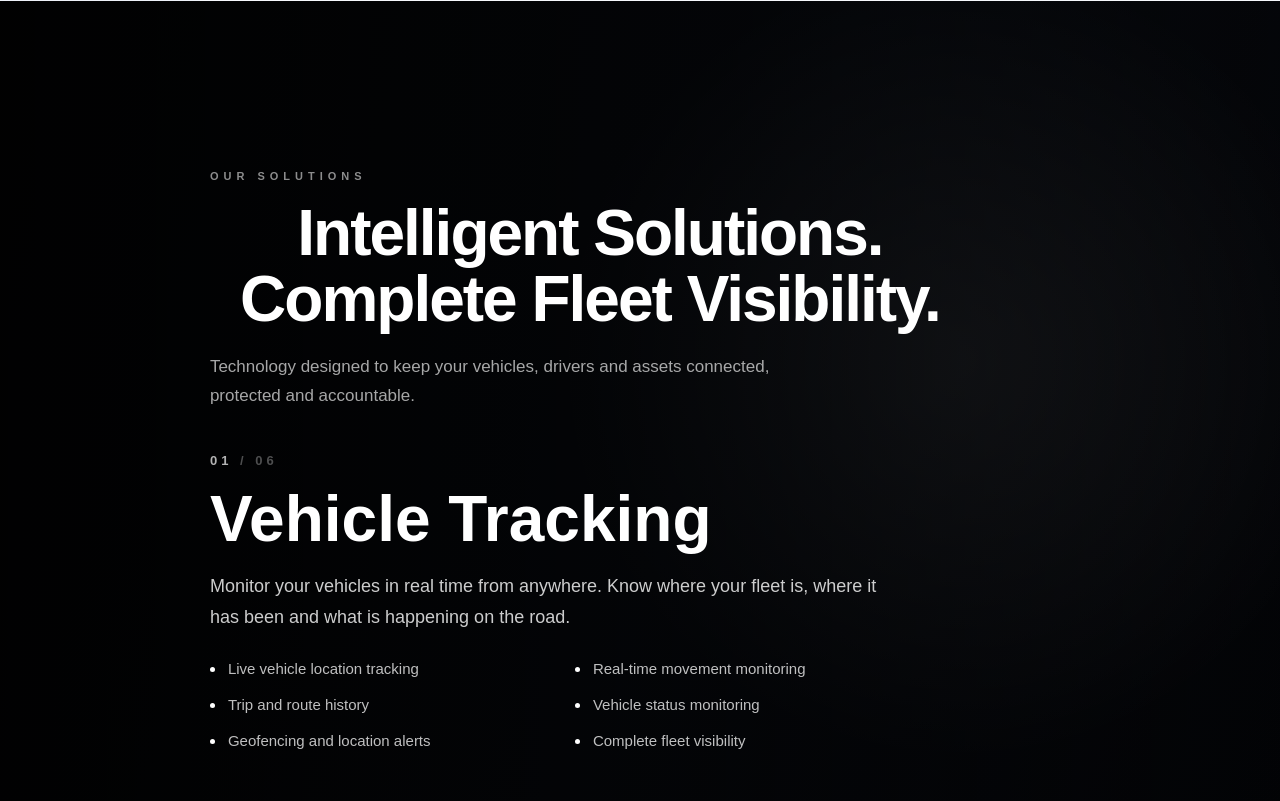
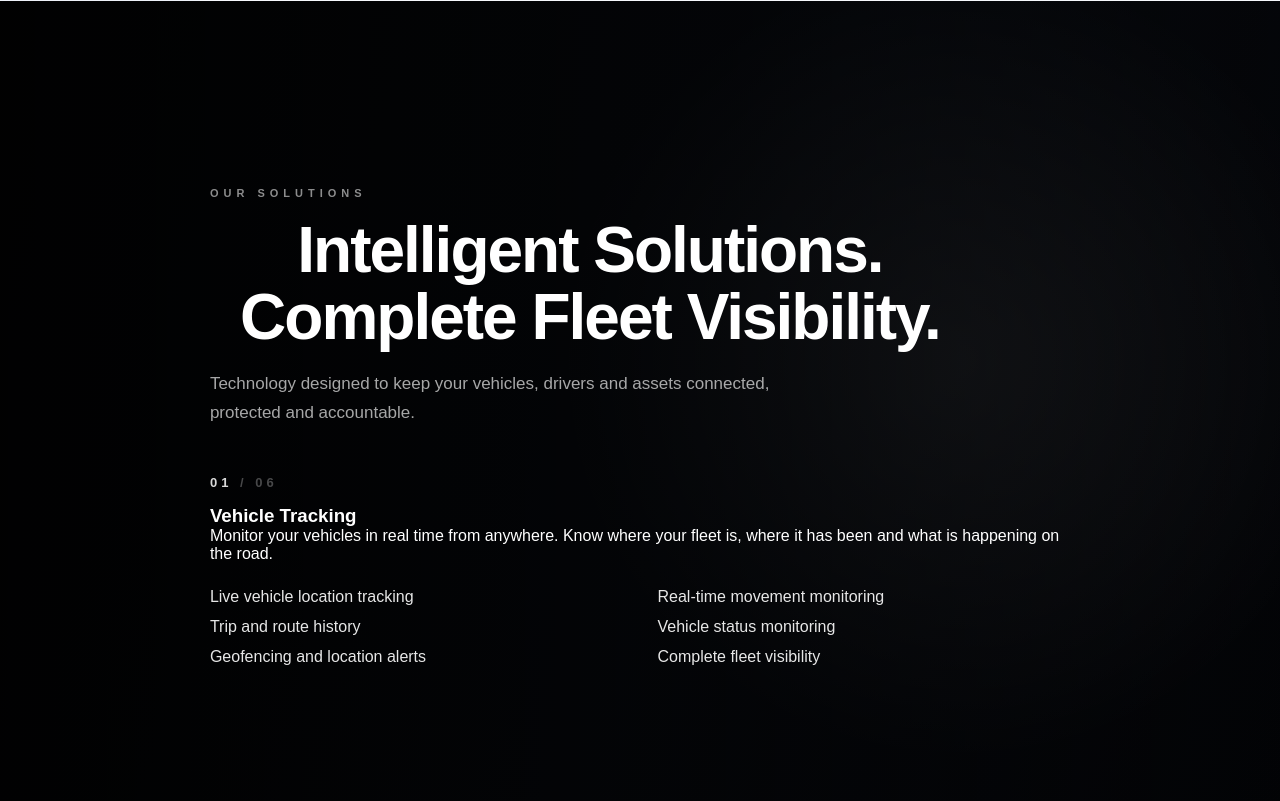
Before and after one commit to teencreation254-ux/AUTOMILE-WEB, a Flask app: page / in a window 1280 px wide. Shown: the part 5669-6470 px from the top of the page. Run offline with Flask 3, Linux system fonts and the light colour scheme.

Commit message:
updated style.css

```diff
--- a/static/style.css
+++ b/static/style.css
@@ -1905,153 +1905,90 @@ font-size:18px;
     }
 }
 /* =========================================================
-   AUTOMILE PREMIUM CINEMATIC SOLUTIONS
+   AUTOMILE CINEMATIC SOLUTIONS
+   AUTOMATIC 6-SCENE TRANSITION
 ========================================================= */
 
 .cinematic-solutions {
     position: relative;
     width: 100%;
     min-height: 100vh;
-    background: #05070b;
-    color: #ffffff;
+    height: 100vh;
     overflow: hidden;
 }
 
 .cinematic-content {
     position: relative;
+    width: 100%;
+    height: 100vh;
+    overflow: hidden;
+    box-sizing: border-box;
+}
+
+/* Heading stays in one fixed position */
+.cinematic-heading {
+    position: absolute;
+    top: 12%;
+    left: 8%;
+    right: 8%;
     z-index: 5;
-    min-height: 100vh;
-
-    display: flex;
-    flex-direction: column;
-    justify-content: center;
-
-    padding: 100px 8%;
-    box-sizing: border-box;
-}
-
+}
+
+/* Scene area */
 .solution-scenes {
-    position: relative;
-    width: 100%;
-    max-width: 850px;
-    min-height: 360px;
-}
-
+    position: absolute;
+    left: 8%;
+    right: 8%;
+    top: 48%;
+    height: 42%;
+    z-index: 10;
+}
+
+/* Every scene occupies exactly the same position */
 .cinematic-scene {
     position: absolute;
     top: 0;
     left: 0;
-
     width: 100%;
 
     opacity: 0;
     visibility: hidden;
-
     transform: translateY(35px);
 
     transition:
-        opacity 0.9s ease,
-        transform 0.9s ease,
-        visibility 0.9s ease;
-}
-
+        opacity 0.8s ease,
+        transform 0.8s ease,
+        visibility 0.8s ease;
+}
+
+/* ONLY the current scene is visible */
 .cinematic-scene.active {
     opacity: 1;
     visibility: visible;
     transform: translateY(0);
 }
 
-.scene-number {
-    margin-bottom: 18px;
-
-    font-size: 13px;
-    font-weight: 700;
-    letter-spacing: 4px;
-
-    color: rgba(255,255,255,0.7);
-}
-
-.scene-number span {
-    color: rgba(255,255,255,0.3);
-}
-
-.cinematic-scene h3 {
-    margin: 0 0 18px;
-
-    font-size: clamp(38px, 5vw, 68px);
-    line-height: 1.05;
-
-    color: #ffffff;
-}
-
-.cinematic-scene p {
-    max-width: 700px;
-
-    margin: 0 0 25px;
-
-    font-size: 18px;
-    line-height: 1.7;
-
-    color: rgba(255,255,255,0.8);
-}
-
-/* Premium details */
-
+/* Scene details */
 .scene-details {
     display: grid;
-    grid-template-columns: repeat(2, minmax(200px, 1fr));
-    gap: 12px 30px;
-
-    max-width: 700px;
+    grid-template-columns: repeat(2, minmax(0, 1fr));
+    gap: 12px 35px;
+    margin-top: 25px;
 }
 
 .scene-detail {
-    position: relative;
-
-    padding-left: 18px;
-
-    font-size: 15px;
-    line-height: 1.6;
-
-    color: rgba(255,255,255,0.75);
-}
-
-.scene-detail::before {
-    content: "";
-
+    opacity: 0.9;
+}
+
+/* Scene counter */
+.scene-number {
+    margin-bottom: 15px;
+}
+
+/* Bottom indicator */
+.cinematic-scroll {
     position: absolute;
-    left: 0;
-    top: 10px;
-
-    width: 5px;
-    height: 5px;
-
-    border-radius: 50%;
-
-    background: #ffffff;
-}
-
-/* Mobile */
-
-@media (max-width: 768px) {
-
-    .cinematic-content {
-        padding: 80px 7%;
-    }
-
-    .solution-scenes {
-        min-height: 500px;
-    }
-
-    .cinematic-scene h3 {
-        font-size: 40px;
-    }
-
-    .cinematic-scene p {
-        font-size: 16px;
-    }
-
-    .scene-details {
-        grid-template-columns: 1fr;
-    }
-}
+    left: 8%;
+    bottom: 35px;
+    z-index: 20;
+}
```
